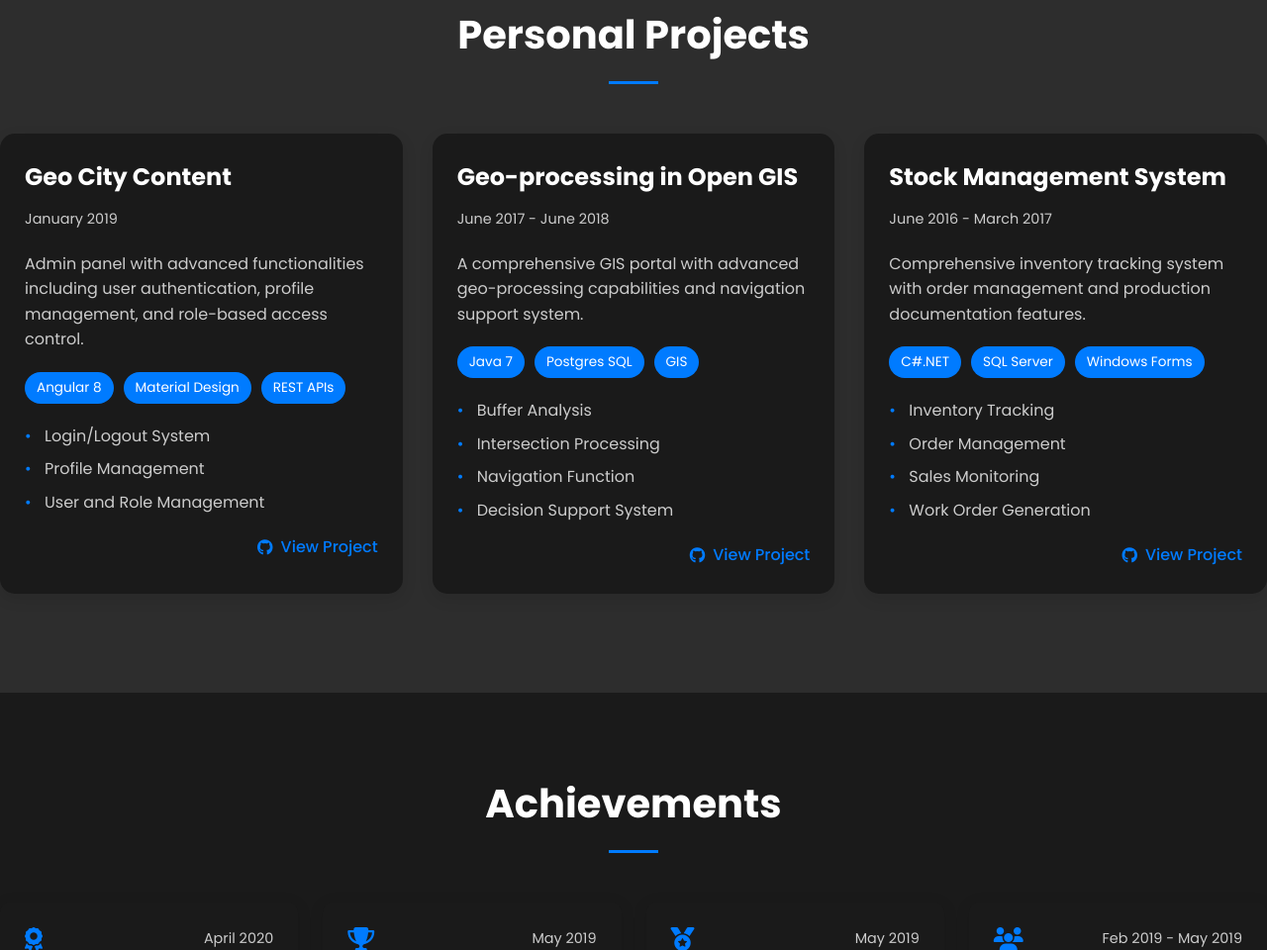
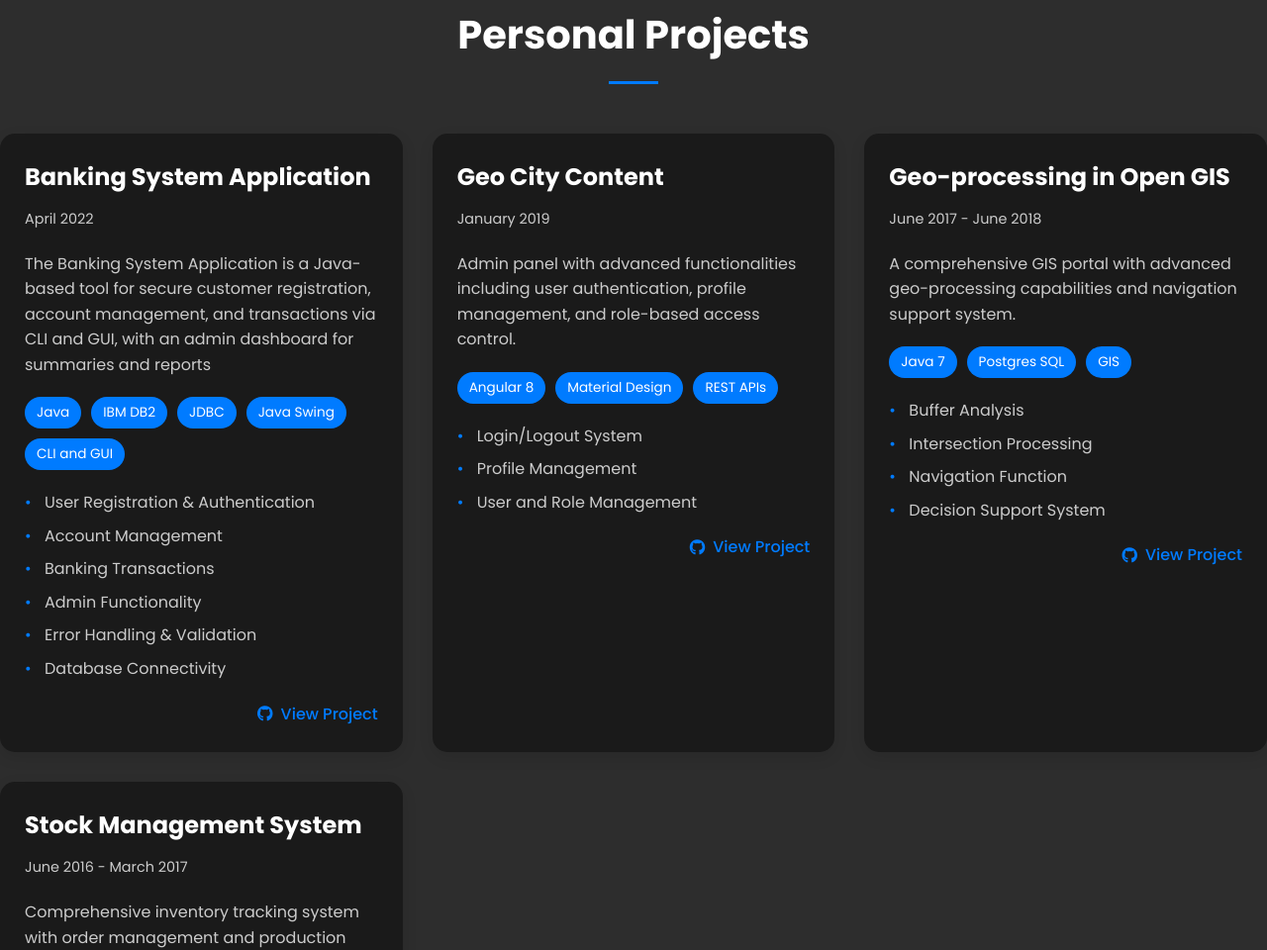
Before and after one commit to pratik-patel-4/pratik-patel-4.github.io, a plain HTML site: page index.html in a window 1280 px wide. Shown: the part 4547-5507 px from the top of the page at 99% size. Drawn offline with Linux system fonts and the light colour scheme.

Commit message:
Added new project in the site, also added the link to the Latest Resume

```diff
--- a/index.html
+++ b/index.html
@@ -100,7 +100,7 @@
                 <i class="fab fa-github"></i>
                 GitHub
               </a>
-              <a href="#" class="cta-btn">Download CV</a>
+              <a href="https://drive.google.com/file/d/1YBKiPOtvQj7wInMcRIwIax0y42ZrhfBN/view?usp=sharing" class="cta-btn">Download CV</a>
             </div>
           </div>
 
@@ -345,6 +345,42 @@
           </div>
 
           <div class="projects-container">
+
+             <!--  Banking System -->
+             <div class="project-card">
+              <div class="project-content">
+                <div class="project-header">
+                  <h3>Banking System Application</h3>
+                  <span class="date">April 2022</span>
+                </div>
+                <div class="project-body">
+                  <p>
+                    The Banking System Application is a Java-based tool for secure customer registration, account management, and transactions via CLI and GUI, with an admin dashboard for summaries and reports
+                  </p>
+                  <div class="tech-stack">
+                    <span class="tech-tag">Java</span>
+                    <span class="tech-tag">IBM DB2</span>
+                    <span class="tech-tag">JDBC</span>
+                    <span class="tech-tag">Java Swing</span>
+                    <span class="tech-tag">CLI and GUI</span>
+                  </div>
+                  <ul class="project-features">
+                    <li>User Registration & Authentication</li>
+                    <li>Account Management</li>
+                    <li>Banking Transactions</li>
+                    <li>Admin Functionality</li>
+                    <li>Error Handling & Validation</li>
+                    <li>Database Connectivity</li>
+                  </ul>
+                </div>
+                <div class="project-footer">
+                  <a href="#" class="project-link">
+                    <i class="fab fa-github"></i> View Project
+                  </a>
+                </div>
+              </div>
+            </div>
+
             <!-- Geo City Content Project -->
             <div class="project-card">
               <div class="project-content">
```
